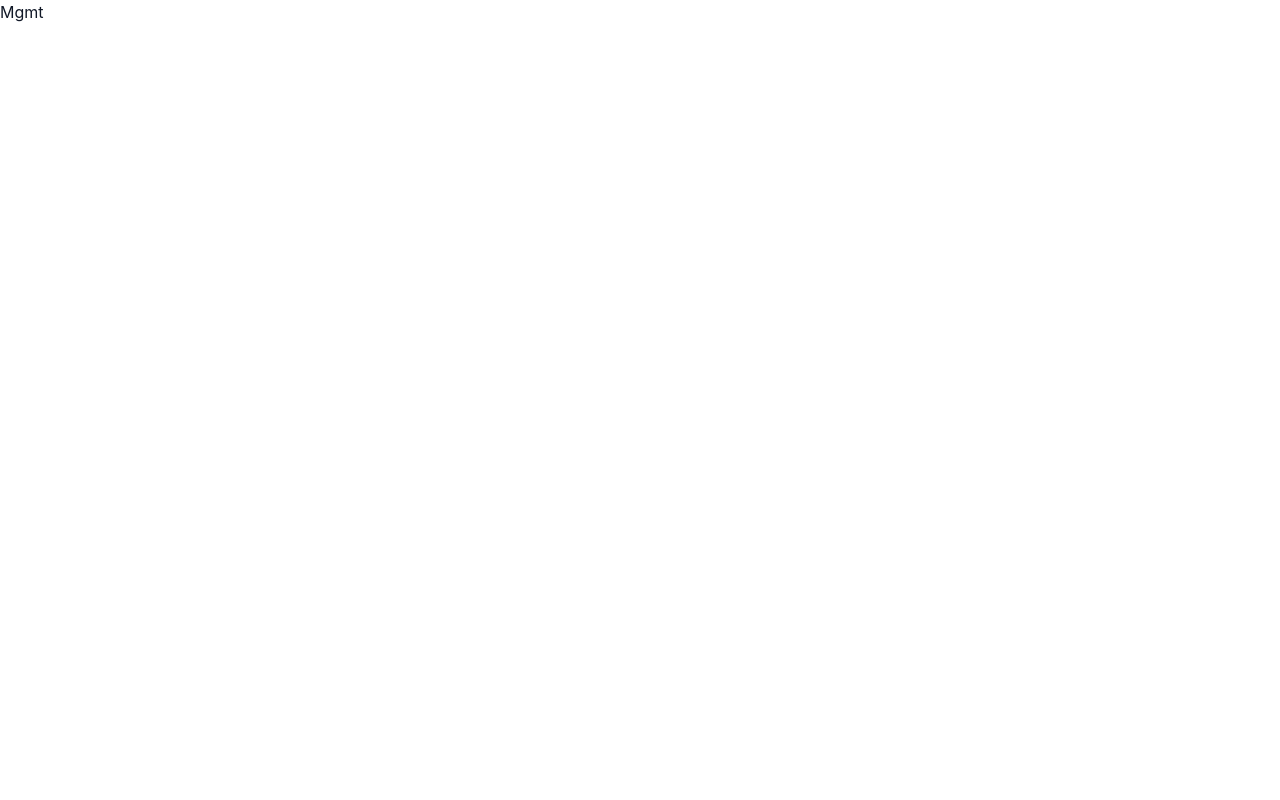
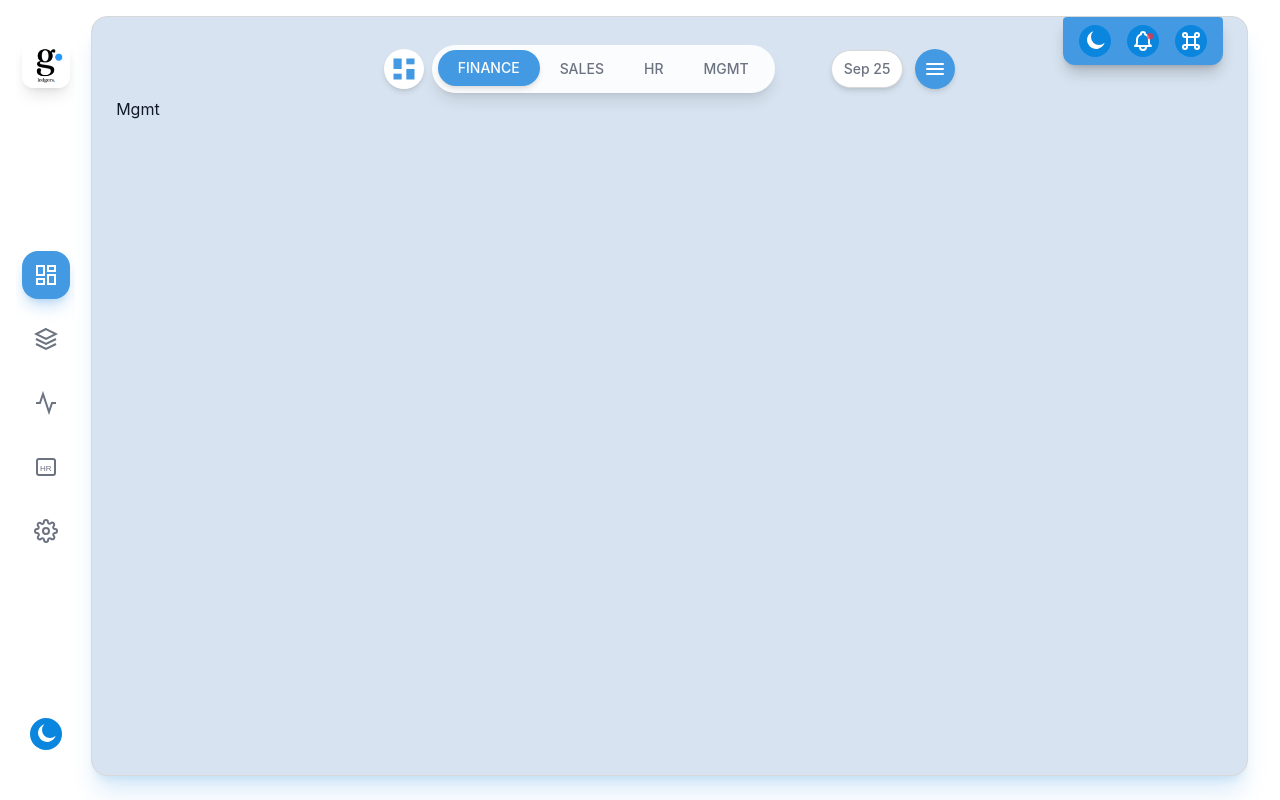
Before and after one commit to Ahmed-Roshdy-1/ledgers-dashboard, a Vue app: page /mgmt in a window 1280 px wide. Built offline with nearby package versions, Linux system fonts and the light colour scheme.

Commit message:
implement DefaultLayout to centralize sidebar and header logic across pages

```diff
--- a/src/App.vue
+++ b/src/App.vue
@@ -1,3 +1,12 @@
+<script setup>
+import { computed, defineAsyncComponent } from 'vue';
+const DefaultLayout = defineAsyncComponent(() => import('@/layouts/DefaultLayout.vue'));
+import { RouterView } from 'vue-router';
+
+</script>
+
 <template>
-  <router-view />
+  <component :is="DefaultLayout">
+    <RouterView />
+  </component>
 </template>
--- /dev/null
+++ b/src/layouts/DefaultLayout.vue
@@ -0,0 +1,39 @@
+<script setup lang="ts">
+import AppSidebar from '@/components/sidebar/index.vue';
+import HamburgerIcon from '@/components/svg/HamburgerIcon.vue';
+import HeaderApp from '@/components/header/index.vue';
+import { useTheme } from '@/composables';
+import { onMounted, ref } from 'vue';
+const isSidebarOpen = ref(false);
+
+const toggleSidebar = () => {
+    isSidebarOpen.value = !isSidebarOpen.value;
+};
+const { initTheme } = useTheme();
+
+
+onMounted(() => {
+    initTheme();
+});
+</script>
+
+<template>
+    <div class="min-h-screen max-w-[1920px] mx-auto animate-fade-in flex p-1 sm:p-4 bg-background overflow-x-hidden">
+        <AppSidebar :is-open="isSidebarOpen" @close="isSidebarOpen = false" />
+
+
+        <!-- Mobile Hamburger -->
+        <button @click="toggleSidebar"
+            class="sm:hidden fixed bottom-6 right-6 w-14 h-14 rounded-full bg-primary text-white border border-border shadow-2xl shadow-primary/20 z-50 flex items-center justify-center hover:scale-110 active:scale-95 transition-all duration-200">
+            <HamburgerIcon class-name="w-6 h-5" />
+        </button>
+        <main
+            class="bg-background-secondary rounded-2xl p-3 sm:p-5 lg:p-6 min-h-[calc(100vh-1rem)] sm:min-h-[calc(100vh-25rem)] mx-1 sm:mx-4 w-full border border-border mb-2 shadow-xl shadow-primary/20 relative transition-all duration-300 flex flex-col">
+
+            <HeaderApp />
+            <slot />
+        </main>
+
+
+    </div>
+</template>
--- a/src/router/index.ts
+++ b/src/router/index.ts
@@ -3,10 +3,6 @@ import { createRouter, createWebHistory } from 'vue-router'
 const router = createRouter({
   history: createWebHistory(import.meta.env.BASE_URL),
   routes: [
-    // {
-    //   path: '/',
-    //   redirect: '/finance',
-    // },
     {
       path: '/',
       name: 'home',
--- a/src/views/home.vue
+++ b/src/views/home.vue
@@ -1,9 +1,6 @@
 <script setup lang="ts">
-import { onMounted, ref } from 'vue';
-import HeaderApp from '@/components/header/index.vue';
 import AppTitle from '@/components/AppTitle.vue';
-import AppSidebar from '@/components/sidebar/index.vue';
-import { useTheme, kpis } from '@/composables';
+import { kpis } from '@/composables';
 import KpiCard from '@/components/cards/Kpi.vue';
 import RevenueExpensesChart from '@/components/charts/RevenueExpensesChart.vue';
 import ProfitLossChart from '@/components/charts/ProfitLossChart.vue';
@@ -11,34 +8,17 @@ import GoalCompletionChart from '@/components/charts/GoalCompletionChart.vue';
 import CashInflowOutflowChart from '@/components/charts/CashInflowOutflowChart.vue';
 import CashInBankChart from '@/components/charts/CashInBankChart.vue';
 import NetFlowChart from '@/components/charts/NetFlowChart.vue';
-import HamburgerIcon from '@/components/svg/HamburgerIcon.vue';
+
 import ScenarioPanel from '@/components/scenarios/ScenarioPanel.vue';
 
-const { initTheme } = useTheme();
-const isSidebarOpen = ref(false);
 
-const toggleSidebar = () => {
-  isSidebarOpen.value = !isSidebarOpen.value;
-};
 
-onMounted(() => {
-  initTheme();
-});
 </script>
 
 <template>
-  <div class="min-h-screen max-w-[1920px] mx-auto animate-fade-in flex p-1 sm:p-4 bg-background overflow-x-hidden">
-    <AppSidebar :is-open="isSidebarOpen" @close="isSidebarOpen = false" />
 
-    <!-- Mobile Hamburger -->
-    <button @click="toggleSidebar"
-      class="sm:hidden fixed bottom-6 right-6 w-14 h-14 rounded-full bg-primary text-white border border-border shadow-2xl shadow-primary/20 z-50 flex items-center justify-center hover:scale-110 active:scale-95 transition-all duration-200">
-      <HamburgerIcon class-name="w-6 h-5" />
-    </button>
 
-    <main
-      class="bg-background-secondary rounded-2xl p-3 sm:p-5 lg:p-6 min-h-[calc(100vh-1rem)] sm:min-h-[calc(100vh-25rem)] mx-1 sm:mx-4 w-full border border-border mb-2 shadow-xl shadow-primary/20 relative transition-all duration-300 flex flex-col">
-      <HeaderApp />
+
   <div class="mt-4 sm:mt-6">
     <AppTitle />
   </div>
@@ -83,6 +63,6 @@ onMounted(() => {
       </div>
     </div>
   </div>
-    </main>
-  </div>
+
+
 </template>
```
Lines whose indentation alone changed are shown as unchanged.
